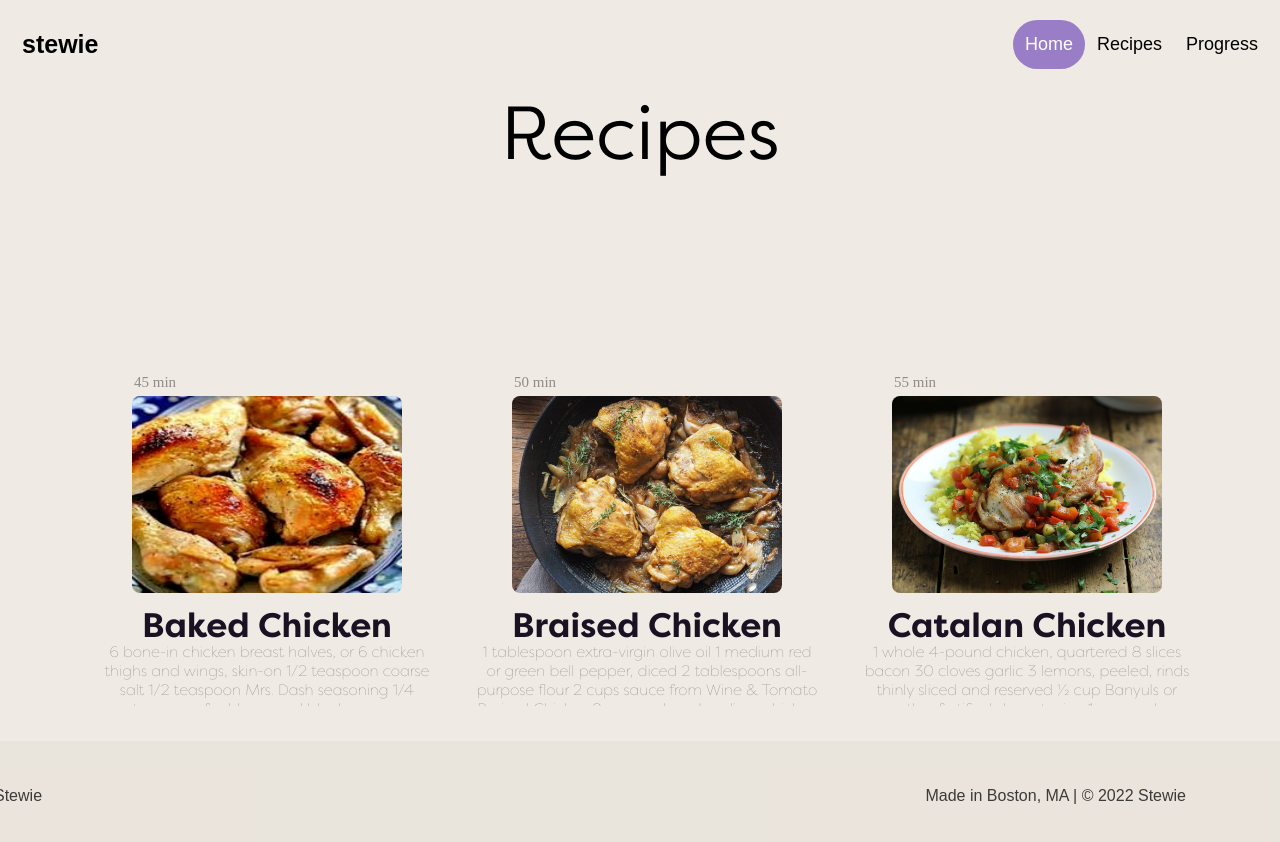
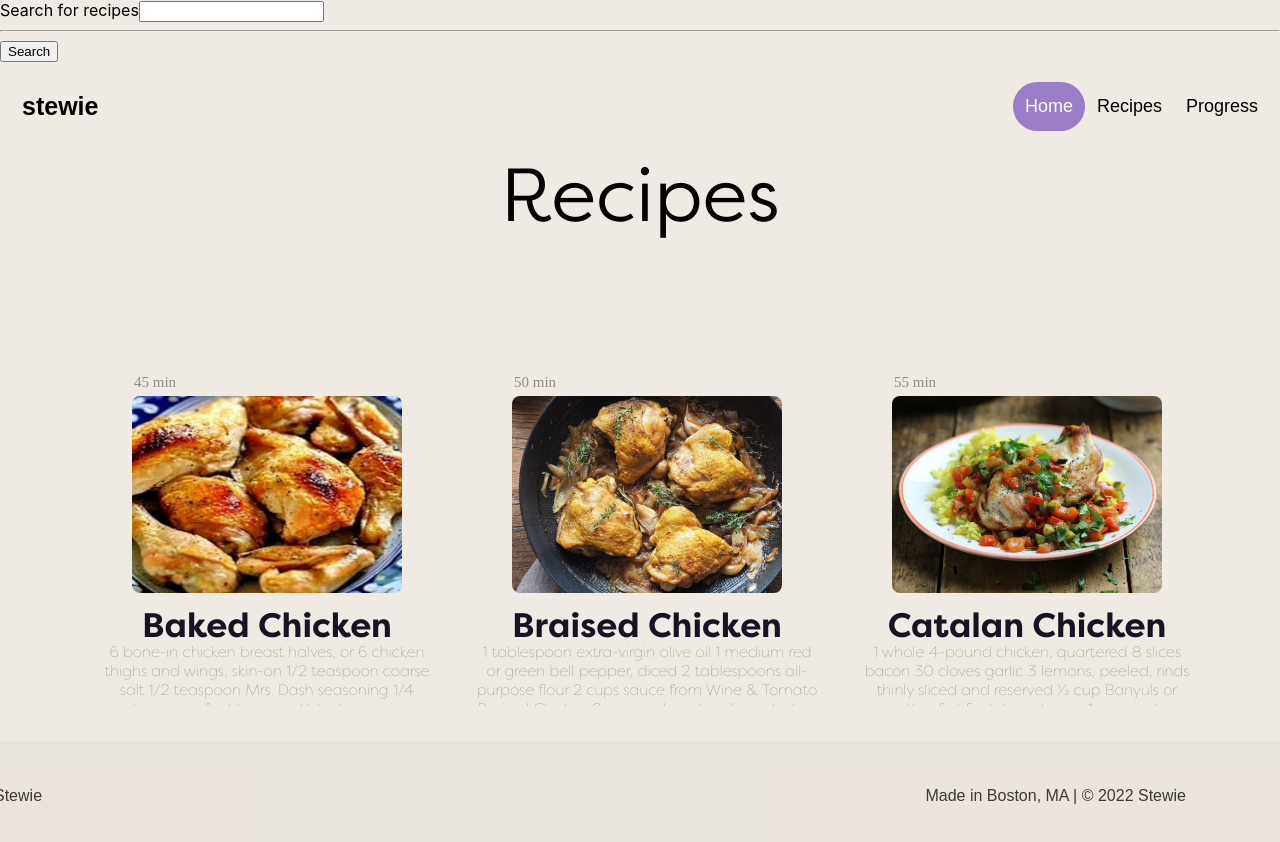
Before and after one commit to esong501/stewie, a React (Create React App) app: page / in a window 1280 px wide. Shown: the top 842 px of the page. Built offline with nearby package versions, Linux system fonts and the light colour scheme.

Commit message:
preparing merge

```diff
--- a/src/App.js
+++ b/src/App.js
@@ -12,6 +12,7 @@ import Footer from './components/Footer/Footer.js';
 import RecipeWalkthrough from './components/RecipeWalkthrough/RecipeWalkthrough.js';
 import { BrowserRouter as Router, Routes, Route } from 'react-router-dom';
 import bchick from './img/newbake.png';
+import Query from "./components/QueryRecipe.jsx"
 
 //require('dotenv').config();
 function App() {
@@ -40,6 +41,7 @@ function App() {
         1/2 teaspoon Mrs. Dash seasoning
         1/4 teaspoon freshly ground black pepper
         "/> */}
+      <Query />
       <Recipe />
       {/* <ExpandRecipe /> */}
       {/* <Recipe />
--- a/src/components/QueryRecipe.jsx
+++ b/src/components/QueryRecipe.jsx
@@ -1,21 +1,30 @@
 import React, { useState } from "react"
-import fetchData from "../services/fetchData.mjs";
+import {fetchData, parseData} from "../services/fetchData.mjs";
 
 const RecipeCard = () => {
     const [searchTerm, setSearchTerm] = useState('');
 
-    function searchData(props) {
+    function searchData() {
         // parse the search string
-        console.log("SEARCHING FOR QUERY: ", searchTerm);
         const queryField = parseQuery(searchTerm);
-        console.log(queryField);
+
+        const api_url = 'https://api.edamam.com/api/recipes/v2/?app_id='+
+                        process.env.REACT_APP_API_ID+'&app_key='+
+                        process.env.REACT_APP_API_KEY+
+                        '&type=public'+
+                        '&field=ingredients'+
+                        '&field=label'+
+                        queryField;
+
+        const queryResponseJSON = fetchData(api_url);
+        console.log(queryResponseJSON);
     }
 
     function parseQuery(str) {
         var arr = str.split(",");
         var queryField = "";
         for (var i = 0; i < arr.length; i++) {
-            queryField = queryField+"&="+arr[i];
+            queryField = queryField+"&q="+arr[i].trim();
         }
         return queryField;
     };
@@ -36,4 +45,3 @@ const RecipeCard = () => {
 }
 
 export default RecipeCard;
-export default RecipeCard;
--- a/src/services/fetchData.mjs
+++ b/src/services/fetchData.mjs
@@ -13,18 +13,15 @@
 
 import fetch from "node-fetch"; // using await to yield for fetch command
 
-export default async function fetchData(url) {
+export async function fetchData(url) {
   const recipeJSON = await fetch(url)
-    .then((res) => {res.json})
-    .then((res) => {
-      return res
-    }
-  );
+    .then((res) => res.json())
+    .then((res) => { return res });
   return recipeJSON;
 }
 
 // parse the data into a list of [recipe,ingredients] pairs and return
-function parseData(data) {
+export function parseData(data) {
   var recipeJSON = [];
 
   for (var i = 0; i < Object.keys(data.hits).length; i++) {
```
